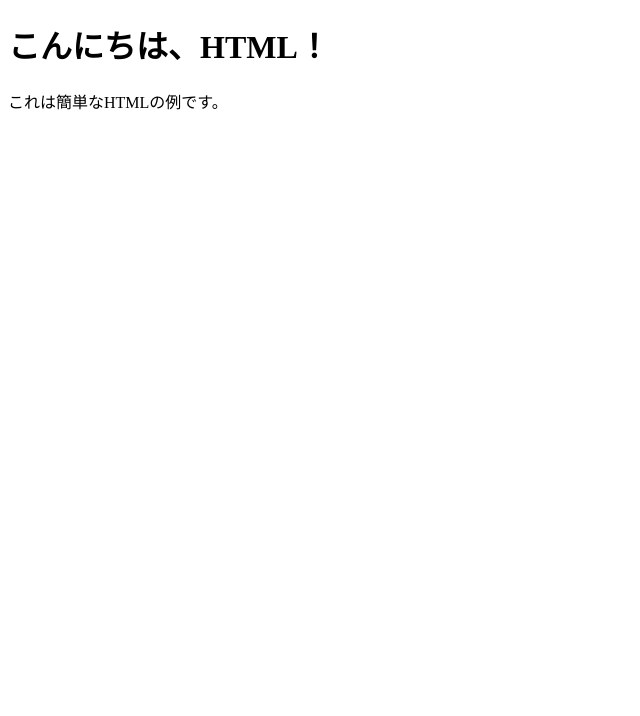
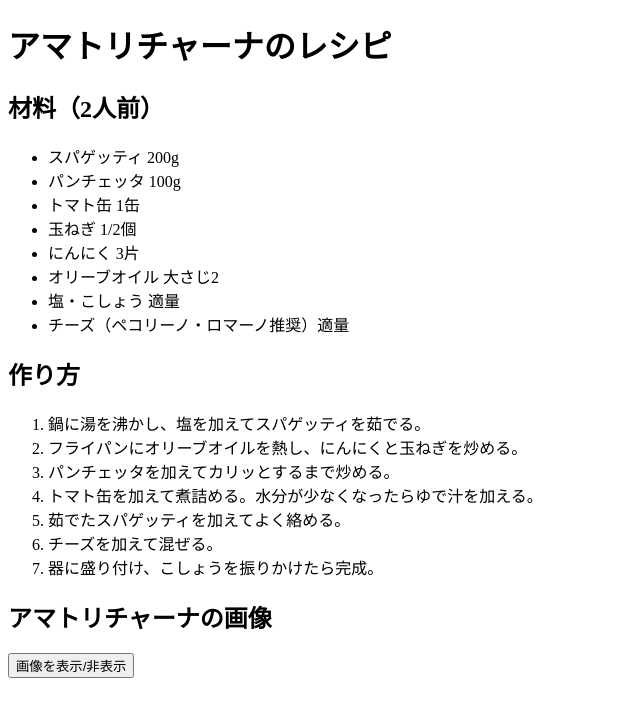
Before and after one commit to snow-yuzu/Kougi, a plain HTML site: page index.html in a window 1280 px wide. Shown: the whole page, without its empty margins (0-640 px from the left). Drawn offline with Linux system fonts and the light colour scheme.

Commit message:
アマトリチャーナのレシピページを追加

```diff
--- a/index.html
+++ b/index.html
@@ -1,12 +1,52 @@
 <!DOCTYPE html>
-<html>
+<html lang="ja">
   <head>
     <meta charset="UTF-8" />
     <meta name="viewport" content="width=device-width, initial-scale=1.0" />
-    <title>サンプルページ</title>
+    <script src="script.js" defer></script>
+    <link rel="stylesheet" href="style.css" />
+    <title>アマトリチャーナのレシピ</title>
   </head>
   <body>
-    <h1>こんにちは、HTML！</h1>
-    <p>これは簡単なHTMLの例です。</p>
+    <div>
+      <h1>アマトリチャーナのレシピ</h1>
+
+      <section>
+        <h2>材料（2人前）</h2>
+        <ul>
+          <li>スパゲッティ 200g</li>
+          <li>パンチェッタ 100g</li>
+          <li>トマト缶 1缶</li>
+          <li>玉ねぎ 1/2個</li>
+          <li>にんにく 3片</li>
+          <li>オリーブオイル 大さじ2</li>
+          <li>塩・こしょう 適量</li>
+          <li>チーズ（ペコリーノ・ロマーノ推奨）適量</li>
+        </ul>
+      </section>
+
+      <section>
+        <h2>作り方</h2>
+        <ol>
+          <li>鍋に湯を沸かし、塩を加えてスパゲッティを茹でる。</li>
+          <li>フライパンにオリーブオイルを熱し、にんにくと玉ねぎを炒める。</li>
+          <li>パンチェッタを加えてカリッとするまで炒める。</li>
+          <li>
+            トマト缶を加えて煮詰める。水分が少なくなったらゆで汁を加える。
+          </li>
+          <li>茹でたスパゲッティを加えてよく絡める。</li>
+          <li>チーズを加えて混ぜる。</li>
+          <li>器に盛り付け、こしょうを振りかけたら完成。</li>
+        </ol>
+      </section>
+
+      <section>
+        <h2>アマトリチャーナの画像</h2>
+        <button id="toggleButton">画像を表示/非表示</button>
+        <div id="imageContainer" style="display: none">
+          <img src="amatriciana.jpg" alt="アマトリチャーナ" />
+        </div>
+      </section>
+    </div>
   </body>
 </html>
--- /dev/null
+++ b/script.js
@@ -0,0 +1,9 @@
+document.addEventListener("DOMContentLoaded", () => {
+  const button = document.getElementById("toggleButton");
+  const imageContainer = document.getElementById("imageContainer");
+
+  button.addEventListener("click", () => {
+    imageContainer.style.display =
+      imageContainer.style.display === "none" ? "block" : "none";
+  });
+});
--- /dev/null
+++ b/style.css
@@ -0,0 +1,6 @@
+#imageContainer img {
+  max-width: 100%;
+  height: auto;
+  display: block;
+  margin: 0 auto;
+}
```
Also changed, not shown: 1 other file.
